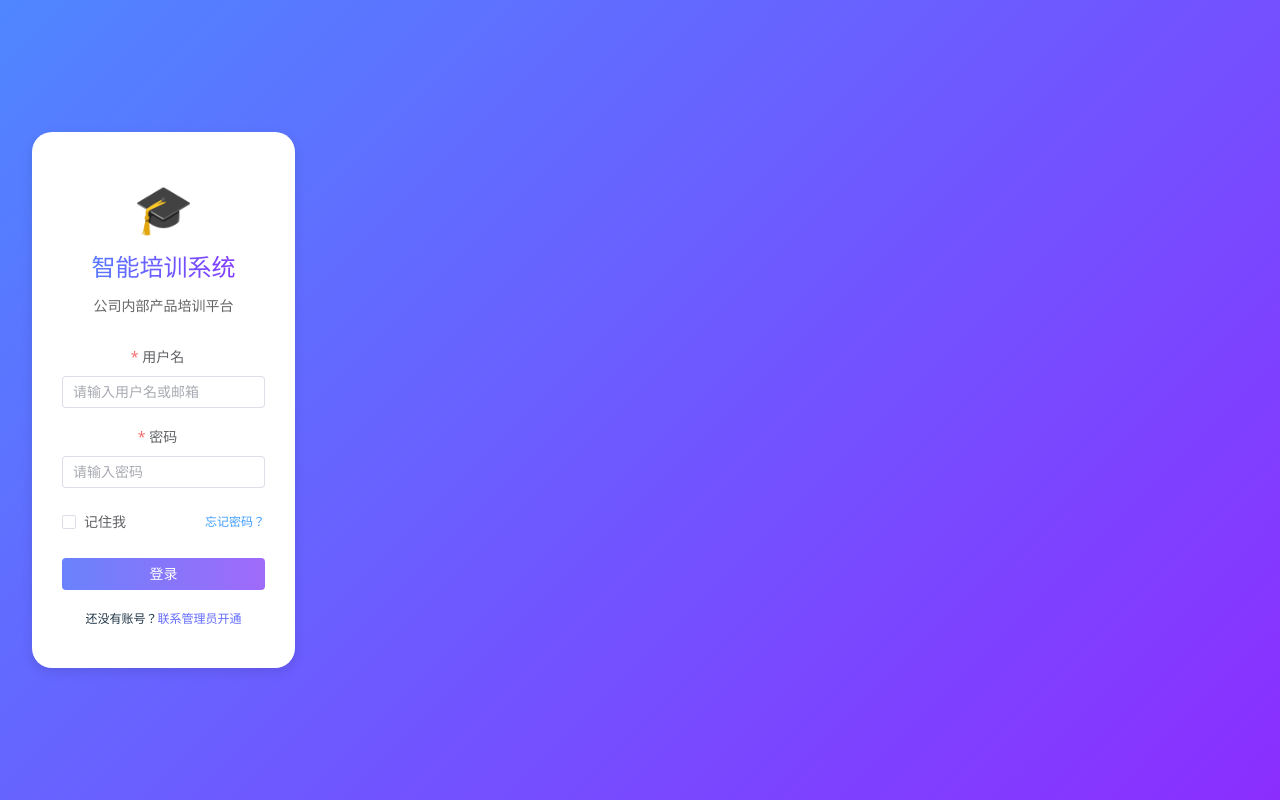
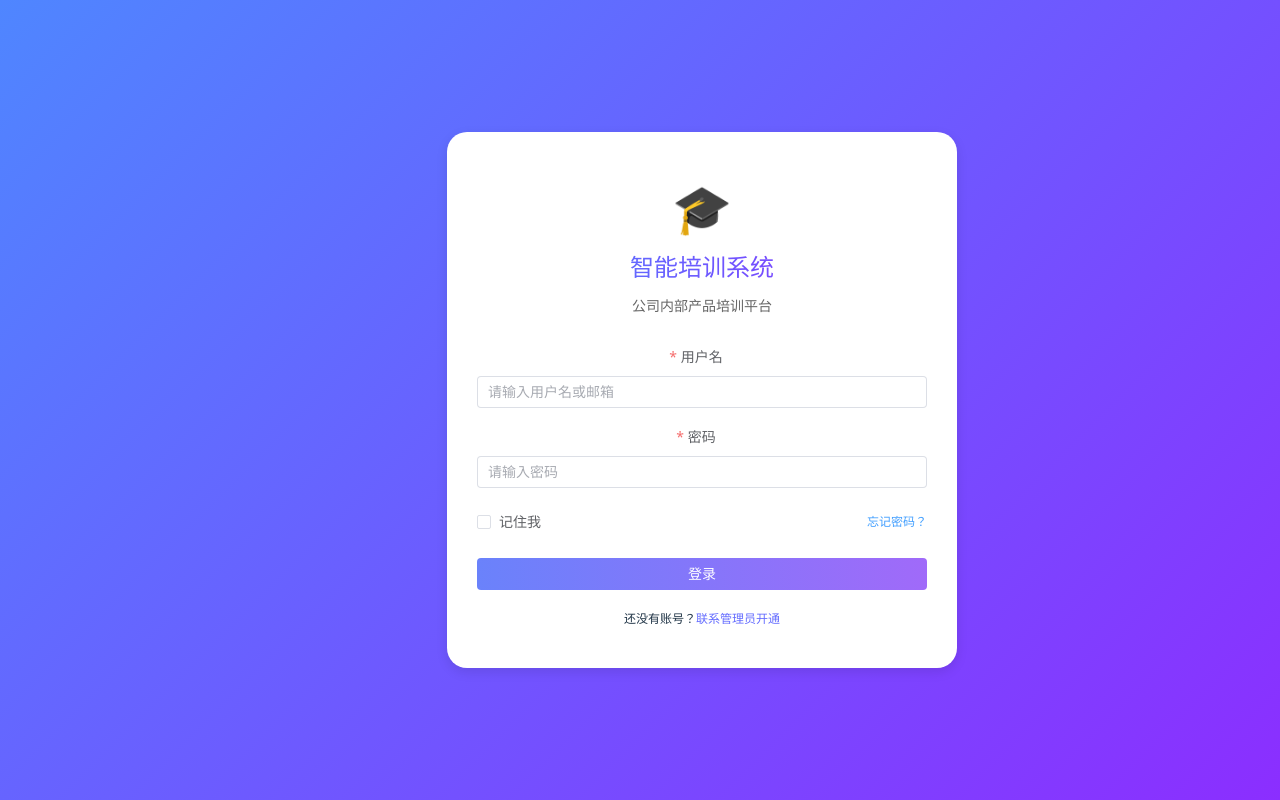
Before and after one commit to proydq/platform-training, a Vue app in the folder frontend/: page / in a window 1280 px wide. Built offline with nearby package versions, Linux system fonts and the light colour scheme.

Commit message:
fix: center login page

```diff
--- a/frontend/src/components/Login.vue
+++ b/frontend/src/components/Login.vue
@@ -1,4 +1,5 @@
 <template>
+  <div class="page-wrapper">
     <div class="login-container">
       <div class="login-card">
         <div class="login-logo">🎓</div>
@@ -21,6 +22,7 @@
       </el-form>
       <div class="register-link">
         还没有账号？<a href="#">联系管理员开通</a>
+      </div>
       </div>
     </div>
   </div>
@@ -60,11 +62,17 @@ function handleLogin() {
 </script>
 
 <style scoped>
-.login-container {
-  min-height: 100vh;
+.page-wrapper {
+  height: 100vh;
+  width: 100vw;
   display: flex;
   justify-content: center;
   align-items: center;
+}
+
+.login-container {
+  width: 100%;
+  max-width: 450px;
 }
 
 .login-card {
```
Lines whose indentation alone changed are shown as unchanged.
